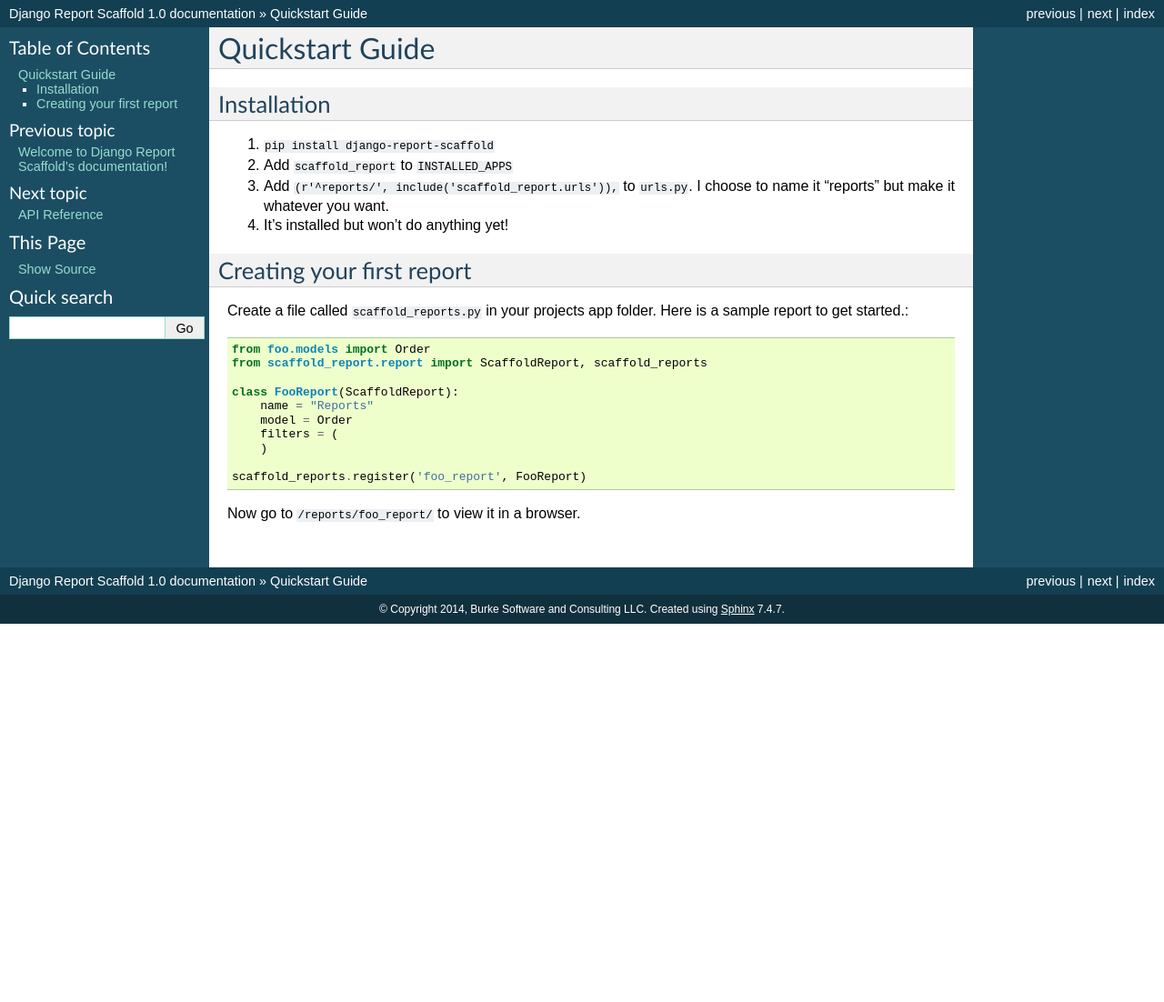
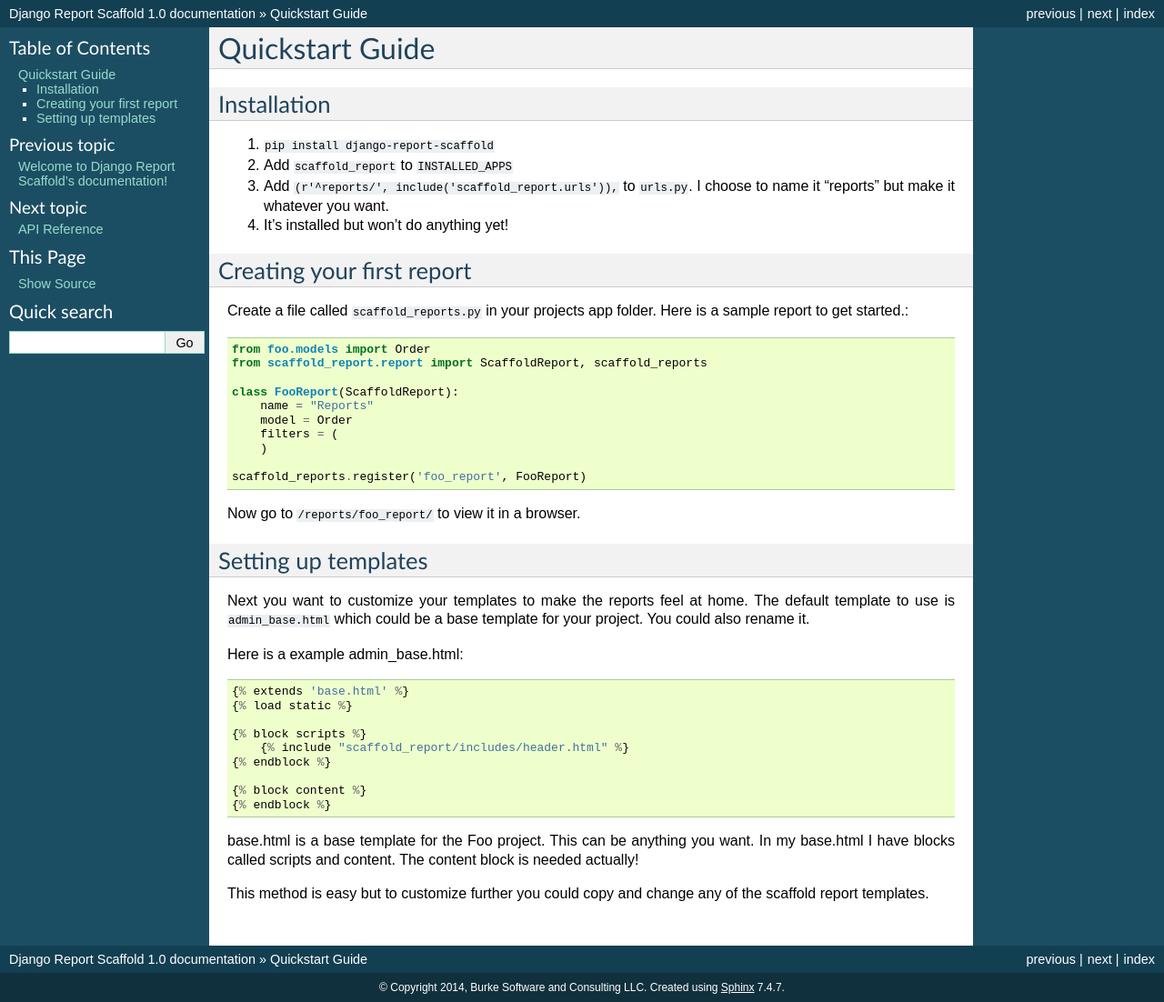
Before and after one commit to burke-software/django-report-scaffold, a Sphinx documentation site: the page built from docs/quickstart.rst, in a window 1280 px wide. Shown: the whole page at 91% size. Built offline with Sphinx 7.4.7, drawn with Linux system fonts in a browser that asks for light colours; before the commit the page ends 900 px from its top, so only the background shows below that.

Commit message:
Update quickstart.rst

```diff
--- a/docs/quickstart.rst
+++ b/docs/quickstart.rst
@@ -24,3 +24,26 @@ Create a file called ``scaffold_reports.py`` in your projects app folder. Here i
   scaffold_reports.register('foo_report', FooReport)
 
 Now go to ``/reports/foo_report/`` to view it in a browser.
+
+Setting up templates
+--------------------
+Next you want to customize your templates to make the reports feel at home.
+The default template to use is ``admin_base.html`` which could be a base template for your project.
+You could also rename it.
+
+Here is a example admin_base.html::
+
+  {% extends 'base.html' %}
+  {% load static %}
+
+  {% block scripts %}
+      {% include "scaffold_report/includes/header.html" %}
+  {% endblock %}
+
+  {% block content %}
+  {% endblock %}
+
+base.html is a base template for the Foo project. This can be anything you want. In my base.html I have
+blocks called scripts and content. The content block is needed actually!
+
+This method is easy but to customize further you could copy and change any of the scaffold report templates.
```
